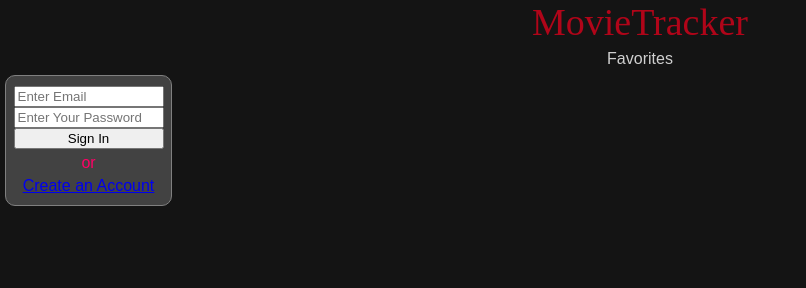
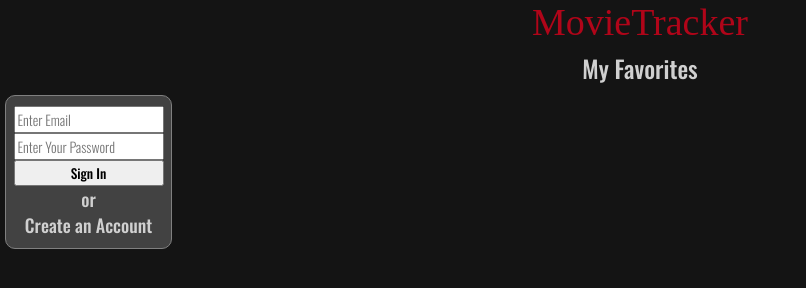
Before and after one commit to skenne21/movie-tracker, a React app: page /login in a window 1280 px wide. Shown: the whole page, without its empty margins (0-806 px from the left). Built offline with nearby package versions, Linux system fonts and the light colour scheme; some packages are replaced by stand-ins of ours; no server answers; a web font is replaced by a local one.

Commit message:
Ok I actually wasn't finished before, but now Im finished forreal

```diff
--- a/src/components/Header/Header.js
+++ b/src/components/Header/Header.js
@@ -9,7 +9,7 @@ const Header = () => {
       <NavLink to="/favorites"
                className="fave-nav-link"
                activeClassName="clicked-fave-link">
-               Favorites
+               My Favorites
       </NavLink>
     </header>
 
--- a/src/components/Header/header.css
+++ b/src/components/Header/header.css
@@ -1,6 +1,6 @@
 .header {
   display: block;
-  height: 70px;
+  height: 90px;
   margin: 0 auto;
   text-align: center;
   width: 258px;
@@ -14,6 +14,8 @@
   font-size: 38px;
 }
 .fave-nav-link {
+  font-family: 'Oswald', sans-serif;
+  font-size: 24px;
   text-decoration: none;
   color: var(--font-color);
 }
--- a/src/components/SignIn/SignIn.css
+++ b/src/components/SignIn/SignIn.css
@@ -4,6 +4,7 @@
   justify-content: center;
   flex-flow: row wrap;
   background-color: var(--card-bg);
+  color: var(--font-color);
   padding: 10px;
   border-radius: 10px;
   border: 1px solid var(--card-border);
@@ -11,22 +12,34 @@
   margin: 5px;
   min-height: 100px;
   min-width: 145px;
-  text-align: center;
   width: 10%;
 }
 .sign-in-form p {
-  margin: 5px;
+  font-family: 'Oswald', sans-serif;
+  font-size: 18px;
+  margin: 0 5px;
 }
 .submit-btn {
+  font-family: 'Oswald', sans-serif;
   min-width: 150px;
   width: 100%;
 }
 .pre-sign-in {
+  font-family: 'Oswald', sans-serif;
+  font-size: 14px;
+  font-weight: 300;
   box-sizing: border-box;
   width: 100%;
 }
 .post-sign-in {
-  box-sizing: border-box;
   display: none;
-  width: 100%;
 }
+.create-acc-navlink {
+  font-family: 'Oswald', sans-serif;
+  font-size: 18px;
+  text-decoration: none;
+  color: var(--font-color);
+}
+.create-acc-navlink:hover {
+  color: var(--hover-pink);
+}
--- a/src/components/SignIn/SignIn.js
+++ b/src/components/SignIn/SignIn.js
@@ -87,10 +87,13 @@ class SignIn extends Component {
           />
           <button type="Submit" className="submit-btn">{this.props.user.length ?
             "Sign Out":
-            "Sign In"}</button><br/>
+            "Sign In"}</button>
         </form>
         <p>or</p>
-        <NavLink to="/account">Create an Account</NavLink>
+        <NavLink to="/account"
+                 className="create-acc-navlink">
+          Create an Account
+        </NavLink>
       </div>
     );
   }
```
